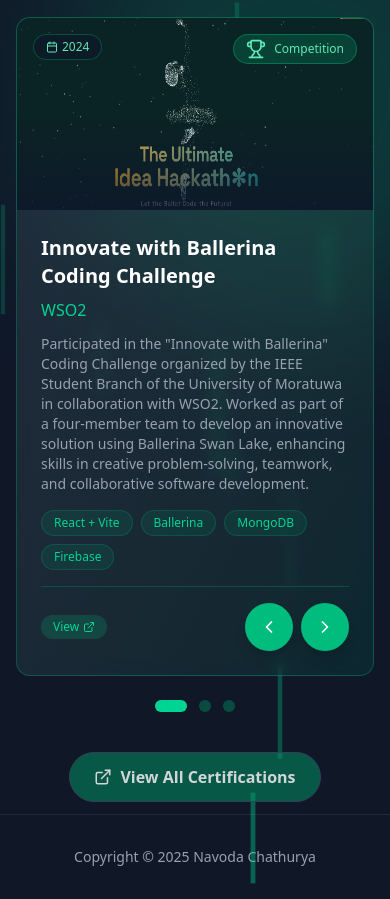
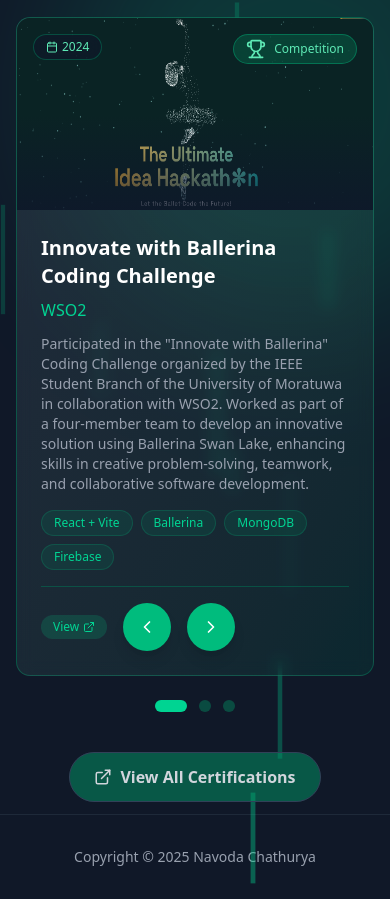
Before and after one commit to Navoda001/portfolio-frontend, a Next.js app: page /pages/certificate in a window 390 px wide. Shown: the part 459-1358 px from the top of the page. Built offline with nearby package versions, Linux system fonts and the light colour scheme.

Commit message:
update certificate alignments

```diff
--- a/app/pages/certificate/page.tsx
+++ b/app/pages/certificate/page.tsx
@@ -348,10 +348,8 @@ const CertificatesComponent = () => {
                                                     <ExternalLink className="w-3 h-3" />
                                                 </a>
                                             )}
-                                        </div>
-
-                                        {totalPages > 1 && (
-                                            <div className="flex justify-end space-x-2">
+                                            {totalPages > 1 && (
+                                            <div className="flex md:hidden justify-end space-x-4">
                                                 <motion.button
                                                     onClick={prev}
                                                     disabled={totalPages <= 1}
@@ -372,6 +370,9 @@ const CertificatesComponent = () => {
                                                 </motion.button>
                                             </div>
                                         )}
+                                        </div>
+
+
                                     </div>
 
                                 </div>
```
